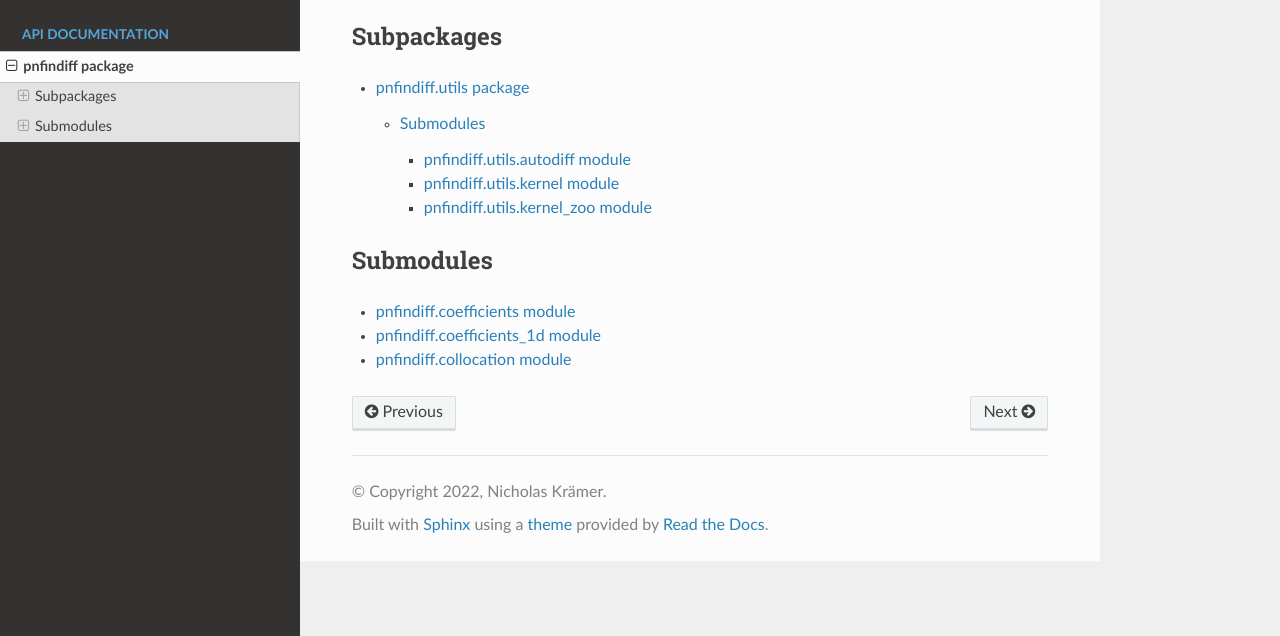
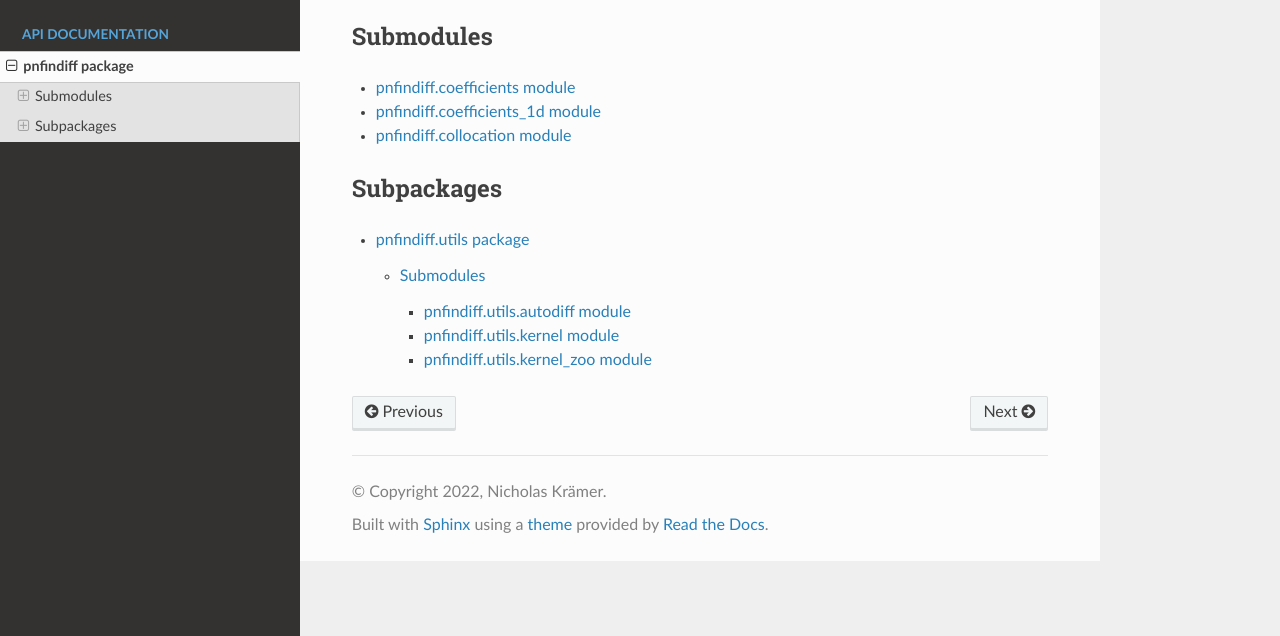
Before and after one commit to pnkraemer/probfindiff, a Sphinx documentation site: the page built from docs/source/docs_api/pnfindiff.rst, in a window 1280 px wide, cut to the strip 264-900 px from the top of the page. Built offline with Sphinx 7.4.7 and the Read the Docs theme 2.0.0, drawn with Linux system fonts in a browser that asks for light colours.

```diff
--- a/docs/source/docs_api/pnfindiff.rst
+++ b/docs/source/docs_api/pnfindiff.rst
@@ -6,20 +6,20 @@ pnfindiff package
    :undoc-members:
    :show-inheritance:
 
+Submodules
+----------
+
+.. toctree::
+   :maxdepth: 4
+
+   pnfindiff/coefficients
+   pnfindiff/coefficients_1d
+   pnfindiff/collocation
+
 Subpackages
 -----------
 
 .. toctree::
    :maxdepth: 4
 
-   pnfindiff.utils
-
-Submodules
-----------
-
-.. toctree::
-   :maxdepth: 4
-
-   pnfindiff.coefficients
-   pnfindiff.coefficients_1d
-   pnfindiff.collocation
+   pnfindiff/utils
--- a/docs/source/docs_api/pnfindiff.utils.rst
+++ b/docs/source/docs_api/pnfindiff/utils.rst
@@ -12,6 +12,6 @@ Submodules
 .. toctree::
    :maxdepth: 4
 
-   pnfindiff.utils.autodiff
-   pnfindiff.utils.kernel
-   pnfindiff.utils.kernel_zoo
+   utils/autodiff
+   utils/kernel
+   utils/kernel_zoo
```
Also changed, not shown: docs/source/docs_api/pnfindiff/coefficients.rst (renamed from docs/source/docs_api/pnfindiff.coefficients.rst), docs/source/docs_api/pnfindiff/coefficients_1d.rst (renamed from docs/source/docs_api/pnfindiff.coefficients_1d.rst), docs/source/docs_api/pnfindiff/collocation.rst (renamed from docs/source/docs_api/pnfindiff.collocation.rst), docs/source/docs_api/pnfindiff/utils/autodiff.rst (renamed from docs/source/docs_api/pnfindiff.utils.autodiff.rst), docs/source/docs_api/pnfindiff/utils/kernel.rst (renamed from docs/source/docs_api/pnfindiff.utils.kernel.rst), docs/source/docs_api/pnfindiff/utils/kernel_zoo.rst (renamed from docs/source/docs_api/pnfindiff.utils.kernel_zoo.rst).
